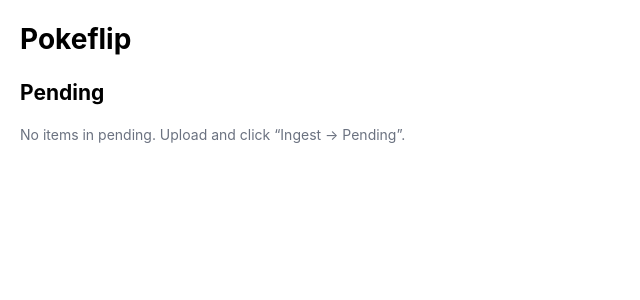
After one commit to GregHandsley/pokeflip, a FastAPI app: template templates/ui/pending.html in a window 1280 px wide. The commit adds this page. Shown: the top 300 px of the page, without its empty margins (0-640 px from the left). Run offline with FastAPI, Linux system fonts and the light colour scheme; the template is opened without the code that fills it, so the values that code supplies are empty.

Commit message:
UI: upload + ingest + pending thumbnails

```diff
--- a/app/ui/server.py
+++ b/app/ui/server.py
@@ -1,12 +1,19 @@
 from __future__ import annotations
 from pathlib import Path
-from fastapi import FastAPI, Request
-from fastapi.responses import HTMLResponse
+from fastapi import FastAPI, Request, UploadFile, File
+from fastapi.responses import HTMLResponse, RedirectResponse
+import shutil
+from typing import List
 from fastapi.staticfiles import StaticFiles
 from fastapi.templating import Jinja2Templates
 
 from app.common.paths import project_root, inbox_unsorted_dir, inbox_pending_dir
-from app.storage.db import connect_db
+from app.storage.db import connect_db, relpath
+
+from app.cli.ingest_cli import scan_unsorted, index_images, filter_duplicates
+from app.vision.pairing import group_by_stem, pair_by_name, pair_by_time
+from app.pipelines.staging import move_pairs_to_pending
+from app.common.paths import inbox_pending_dir
 
 app = FastAPI(title="Pokeflip UI")
 templates = Jinja2Templates(directory=str(project_root() / "templates"))
@@ -28,3 +35,48 @@ def _counts():
 @app.get("/", response_class=HTMLResponse)
 def dashboard(request: Request):
     return templates.TemplateResponse("ui/dashboard.html", {"request": request, "counts": _counts()})
+
+@app.get("/upload", response_class=HTMLResponse)
+def upload_get(request: Request):
+    return templates.TemplateResponse("ui/upload.html", {"request": request})
+
+@app.post("/upload")
+async def upload_post(files: List[UploadFile] = File(...)):
+    target = inbox_unsorted_dir(); target.mkdir(parents=True, exist_ok=True)
+    for f in files:
+        dest = target / Path(f.filename).name
+        with dest.open("wb") as out:
+            shutil.copyfileobj(f.file, out)
+    return RedirectResponse(url="/pending", status_code=303)
+
+@app.post("/ingest")
+def run_ingest():
+    files = scan_unsorted(include_hidden=False)
+    if not files:
+        return RedirectResponse(url="/pending?moved=0&dupes=0", status_code=303)
+    index_images(files)
+    candidates, dupes = filter_duplicates(files, allow_duplicates=False)
+    moved = 0
+    if candidates:
+        groups = group_by_stem(candidates)
+        name_pairs, leftovers = pair_by_name(groups)
+        time_pairs, leftovers2 = pair_by_time(leftovers, time_window=30)
+        pairs = name_pairs + time_pairs
+        if pairs:
+            with connect_db() as conn:
+                move_pairs_to_pending(pairs, conn=conn)
+            moved = len(pairs)
+    return RedirectResponse(url=f"/pending?moved={moved}&dupes={len(dupes)}", status_code=303)
+
+@app.get("/pending", response_class=HTMLResponse)
+def pending(request: Request, moved: int = 0, dupes: int = 0):
+    root = inbox_pending_dir(); root.mkdir(parents=True, exist_ok=True)
+    items = []
+    for d in sorted([p for p in root.iterdir() if p.is_dir()]):
+        imgs = sorted([p for p in d.iterdir() if p.is_file()])
+        front = f"/files/{relpath(imgs[0])}" if imgs else None
+        back  = f"/files/{relpath(imgs[1])}" if len(imgs) > 1 else None
+        items.append({"uuid": d.name, "front": front, "back": back})
+    return templates.TemplateResponse("ui/pending.html", {
+        "request": request, "items": items, "moved": moved, "dupes": dupes, "counts": _counts()
+    })
--- a/templates/ui/base.html
+++ b/templates/ui/base.html
@@ -2,10 +2,12 @@
     <meta charset="utf-8"/><title>Pokeflip</title>
     <style>
      body{font:14px/1.4 -apple-system,BlinkMacSystemFont,Segoe UI,Roboto,Ubuntu,Helvetica,Arial,sans-serif;margin:20px}
-     .grid{display:grid;gap:12px;grid-template-columns:repeat(auto-fill,minmax(220px,1fr))}
-     .card{border:1px solid #e5e7eb;border-radius:12px;padding:12px}
+     .grid{display:grid;gap:16px;grid-template-columns:repeat(auto-fill,minmax(260px,1fr))}
+     .card{border:1px solid #e5e7eb;border-radius:12px;padding:12px;box-shadow:0 1px 2px rgba(0,0,0,.04)}
      .muted{color:#6b7280}
      .btn{display:inline-block;padding:6px 10px;border:1px solid #111;border-radius:8px;text-decoration:none;color:#111}
+     .thumb{width:100%;max-width:240px;height:200px;object-fit:contain;background:#f8fafc;border:1px solid #e5e7eb;border-radius:10px}
+
     </style>
     </head><body>
     <header><h1>Pokeflip</h1></header>
--- /dev/null
+++ b/templates/ui/pending.html
@@ -0,0 +1,27 @@
+{% extends "ui/base.html" %}
+{% block body %}
+<h2>Pending</h2>
+
+{% if moved or dupes %}
+  <p>
+    {% if moved %}<b>{{moved}}</b> pair(s) moved to Pending. {% endif %}
+    {% if dupes %}<b>{{dupes}}</b> duplicate file(s) skipped.{% endif %}
+  </p>
+{% endif %}
+
+{% if not items %}
+  <p class="muted">No items in pending. Upload and click “Ingest → Pending”.</p>
+{% else %}
+  <div class="grid">
+    {% for it in items %}
+    <div class="card">
+      <div class="muted"><b>{{it.uuid}}</b></div>
+      <div style="display:flex; gap:8px; margin-top:8px">
+        {% if it.front %}<img class="thumb" src="{{ it.front }}" loading="lazy" alt="front">{% endif %}
+        {% if it.back %}<img class="thumb" src="{{ it.back }}" loading="lazy" alt="back">{% endif %}
+      </div>
+    </div>
+    {% endfor %}
+  </div>
+{% endif %}
+{% endblock %}
```
Also changed, not shown: templates/ui/dashboard.html (+9 -6 lines), templates/ui/upload.html (added, +9 -0 lines).
